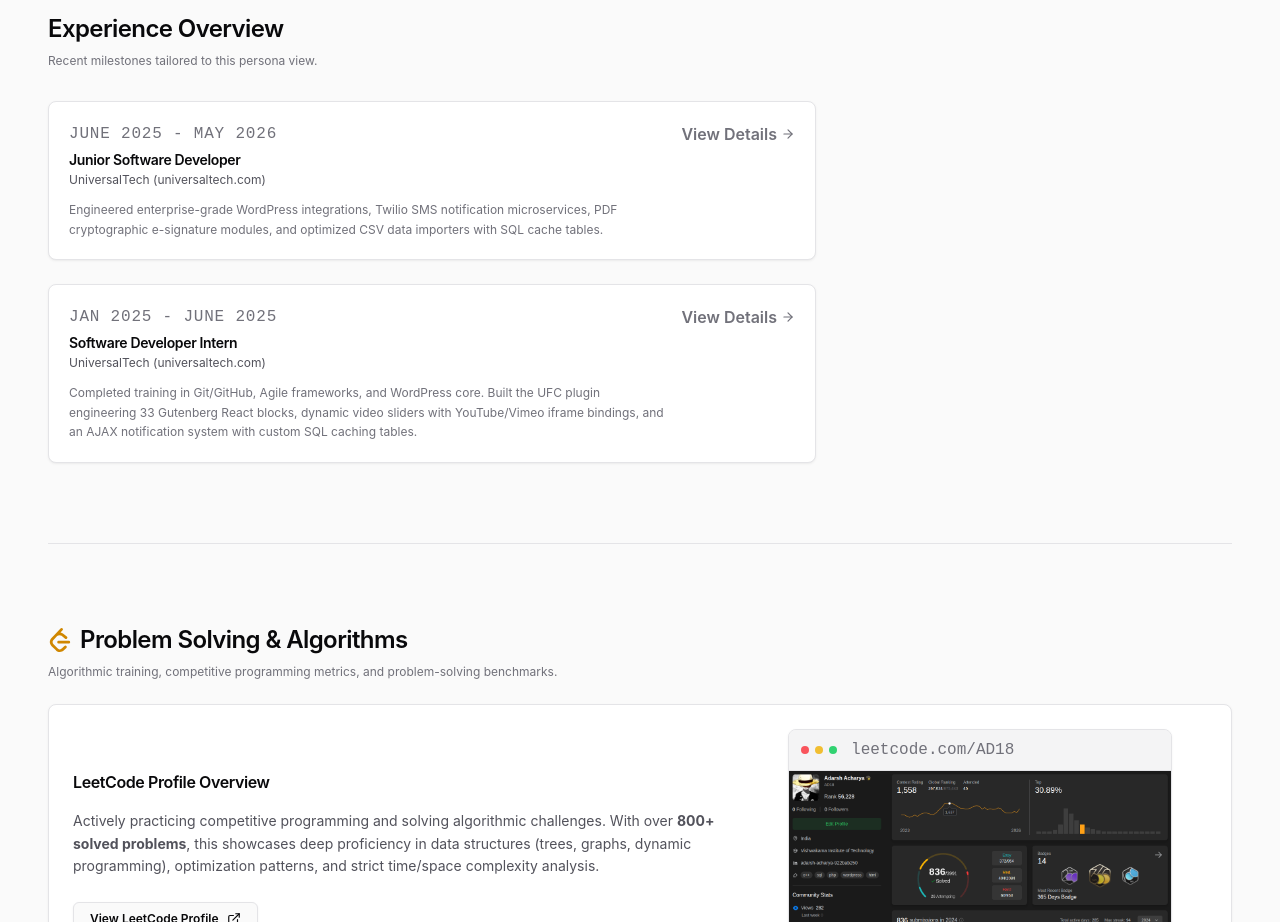
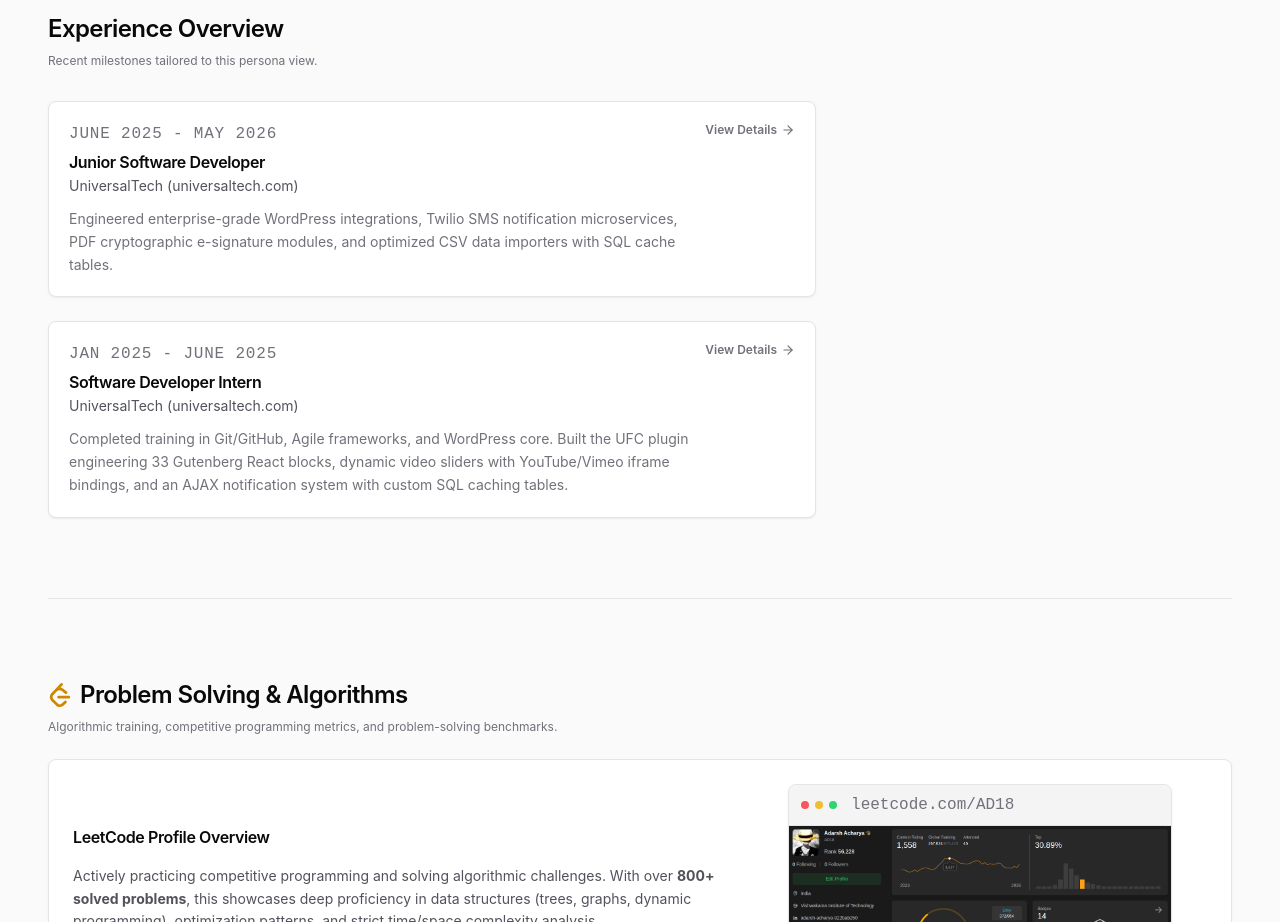
Before and after one commit to adarshacharya18/adarsh-portfolio, a React (Vite) app: page / in a window 1280 px wide. Shown: the part 1460-2382 px from the top of the page. Built offline with nearby package versions, Linux system fonts and the light colour scheme.

Commit message:
feat: increase relative font sizes for experience cards, project cards, and case study descriptions for enhanced readability

```diff
--- a/src/components/organisms/CaseStudyPresenter.tsx
+++ b/src/components/organisms/CaseStudyPresenter.tsx
@@ -150,10 +150,10 @@ const CaseStudyPresenter: React.FC<CaseStudyPresenterProps> = ({ project }) => {
                   className="space-y-3 border-b border-border-primary/50 pb-6 last:border-b-0 last:pb-0"
                 >
                   <div className="space-y-2 text-left">
-                    <h3 className="text-xs font-semibold text-text-primary">
+                    <h3 className="text-sm font-semibold text-text-primary">
                       {idx + 1}. {item.caption}
                     </h3>
-                    <p className="text-xs text-text-secondary leading-relaxed">
+                    <p className="text-sm text-text-secondary leading-relaxed">
                       {item.description}
                     </p>
                   </div>
--- a/src/components/organisms/ExperiencePresenter.tsx
+++ b/src/components/organisms/ExperiencePresenter.tsx
@@ -62,16 +62,16 @@ const ExperiencePresenter: React.FC<ExperiencePresenterProps> = ({
                 className="border border-border-primary bg-bg-secondary p-5 rounded-lg flex flex-col sm:flex-row sm:items-start justify-between gap-3 shadow-soft hover:border-border-focus transition"
               >
                 <div className="space-y-2 text-left">
-                  <span className="font-mono text-3xs text-text-muted tracking-wider uppercase block mb-1">
+                  <span className="font-mono text-2xs text-text-muted tracking-wider uppercase block mb-1">
                     {exp.period}
                   </span>
                   <div className="space-y-0.5">
-                    <h3 className="text-sm font-semibold text-text-primary">{exp.role}</h3>
-                    <p className="text-xs text-text-secondary">{exp.company}</p>
+                    <h3 className="text-base font-semibold text-text-primary">{exp.role}</h3>
+                    <p className="text-sm text-text-secondary">{exp.company}</p>
                   </div>
-                  <p className="text-xs text-text-muted leading-relaxed pt-1">{exp.description}</p>
+                  <p className="text-sm text-text-muted leading-relaxed pt-1">{exp.description}</p>
                 </div>
-                <div className="inline-flex items-center space-x-1 text-2xs text-text-muted font-semibold hover:text-text-primary cursor-pointer shrink-0 transition">
+                <div className="inline-flex items-center space-x-1 text-xs text-text-muted font-semibold hover:text-text-primary cursor-pointer shrink-0 transition">
                   <span>View Details</span>
                   <FiArrowRight className="w-3.5 h-3.5" />
                 </div>
--- a/src/components/organisms/ProjectsPresenter.tsx
+++ b/src/components/organisms/ProjectsPresenter.tsx
@@ -69,7 +69,7 @@ const ProjectsPresenter: React.FC<ProjectsPresenterProps> = ({ projects, activeP
                     </div>
                   </header>
 
-                  <p className="text-xs text-text-muted leading-relaxed line-clamp-3">
+                  <p className="text-sm text-text-muted leading-relaxed line-clamp-3">
                     {project.solution}
                   </p>
                 </div>
```
Also changed, not shown: 2 other files (tests, documents, lock files or other folders).
